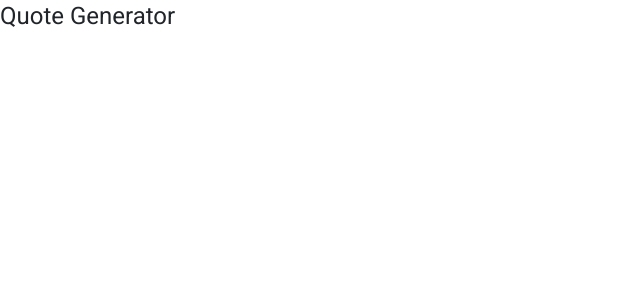
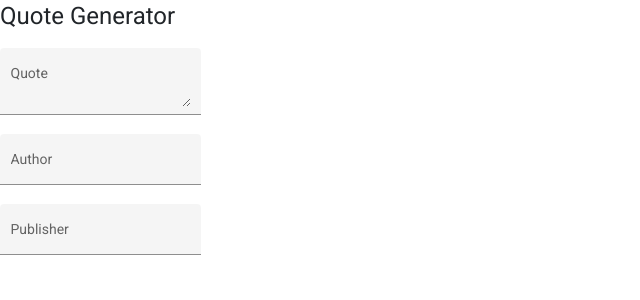
Before and after one commit to paulmunyao/Quote-Generator, an Angular app: page / in a window 1280 px wide. Shown: the top 300 px of the page, without its empty margins (0-640 px from the left). Built offline with nearby package versions, Linux system fonts and the light colour scheme.

Commit message:
Uncomment form.component link

```diff
--- a/src/app/app.component.html
+++ b/src/app/app.component.html
@@ -8,4 +8,4 @@
 
 
 
-<!-- <app-form></app-form> -->
+<app-form></app-form>
```
